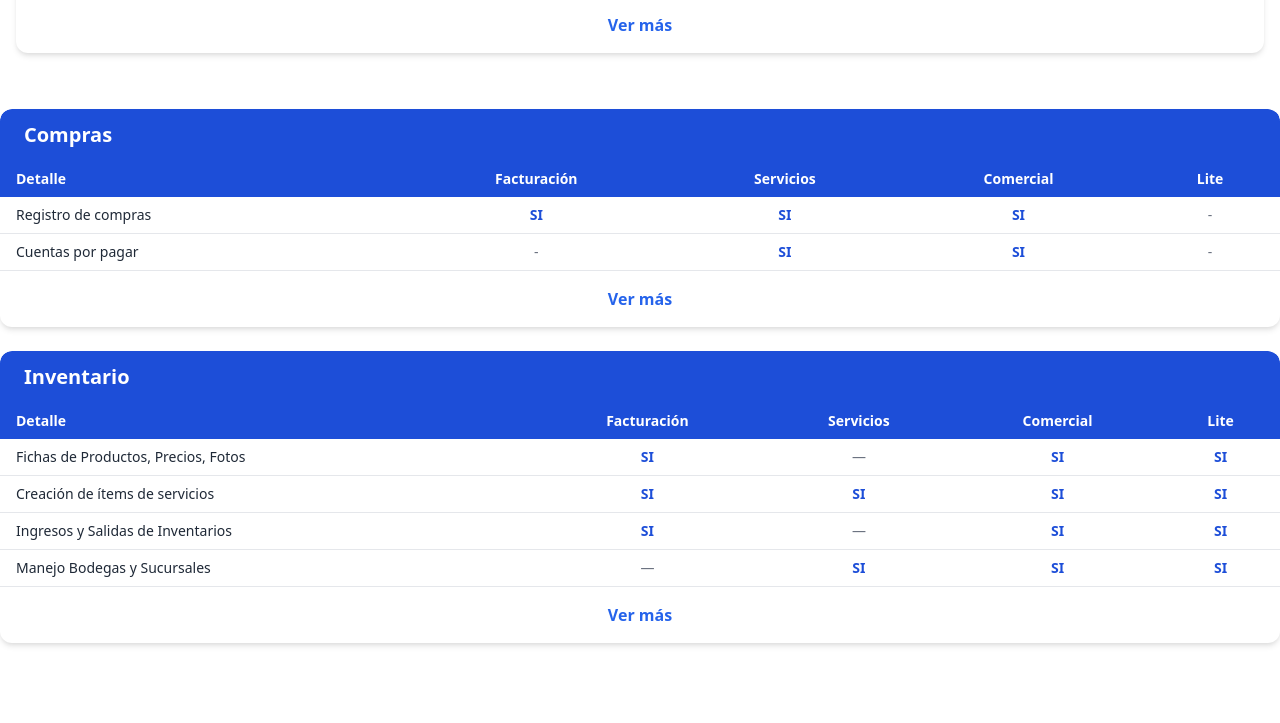
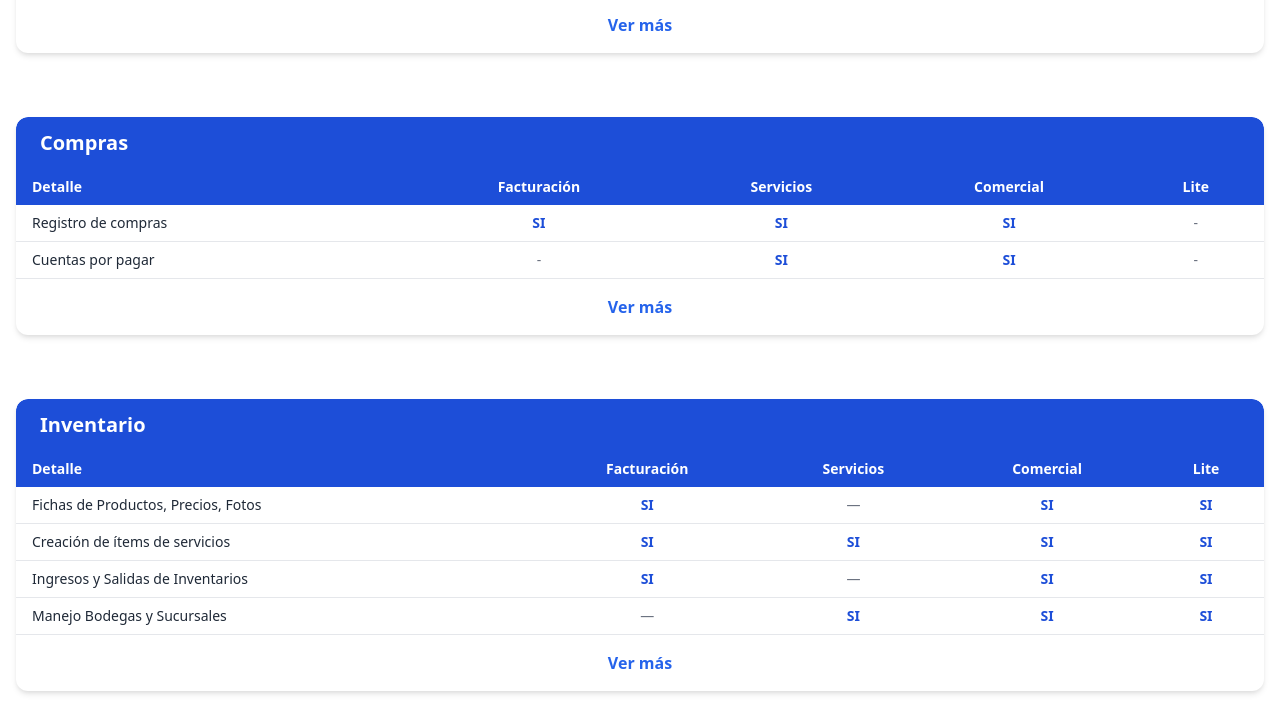
Before and after one commit to JOHN2713/Perseo, a website: page home-perseo/public/planes.html in a window 1280 px wide. Shown: the part 811-1534 px from the top of the page. Before the commit the page ends 1478 px from the top, so only its background shows below. Drawn offline with nearby package versions, Linux system fonts and the light colour scheme.

Commit message:
feat: :sparkles: change images and roots

```diff
--- a/home-perseo/public/planes.html
+++ b/home-perseo/public/planes.html
@@ -354,12 +354,12 @@
             </div>
         </div>
     </section>
-    <section>
-        <div class="bg-white shadow-md rounded-xl overflow-hidden my-6">
+    <section class="max-w-7xl mx-auto px-4 py-8">
+        <div class="bg-white shadow-md rounded-xl overflow-hidden">
             <h3 class="bg-blue-700 text-white px-6 py-3 text-xl font-semibold rounded-t-xl">Compras</h3>
 
             <div class="overflow-x-auto">
-                <table class="w-full table-auto text-sm text-center min-w-[640px]">
+                <table class="min-w-full table-auto text-sm text-center">
                     <thead class="bg-blue-700 text-white">
                         <tr>
                             <th class="px-4 py-2 text-left">Detalle</th>
@@ -412,12 +412,12 @@
         </div>
     </section>
 
-    <section>
-        <div class="bg-white shadow-md rounded-xl overflow-hidden my-6">
+    <section class="max-w-7xl mx-auto px-4 py-8">
+        <div class="bg-white shadow-md rounded-xl overflow-hidden">
             <h3 class="bg-blue-700 text-white px-6 py-3 text-xl font-semibold rounded-t-xl">Inventario</h3>
 
             <div class="overflow-x-auto">
-                <table class="w-full table-auto text-sm text-center min-w-[640px]">
+                <table class="min-w-full table-auto text-sm text-center">
                     <thead class="bg-blue-700 text-white">
                         <tr>
                             <th class="px-4 py-2 text-left">Detalle</th>
```
Also changed, not shown: home-perseo/public/index.html (+8 -8 lines), home-perseo/public/img/01.webp (added), home-perseo/public/img/02.webp (added), home-perseo/public/img/03.webp (added), home-perseo/public/img/04.webp (added), home-perseo/public/img/05.webp (added), home-perseo/public/img/06.webp (added), home-perseo/public/img/07.webp (added), home-perseo/public/img/08.webp (added), home-perseo/public/img/1.jpg (deleted), home-perseo/public/img/2.jpg (deleted), home-perseo/public/img/3.jpg (deleted), home-perseo/public/img/4.jpg (deleted), home-perseo/public/img/5.png (deleted), 3 more files.
